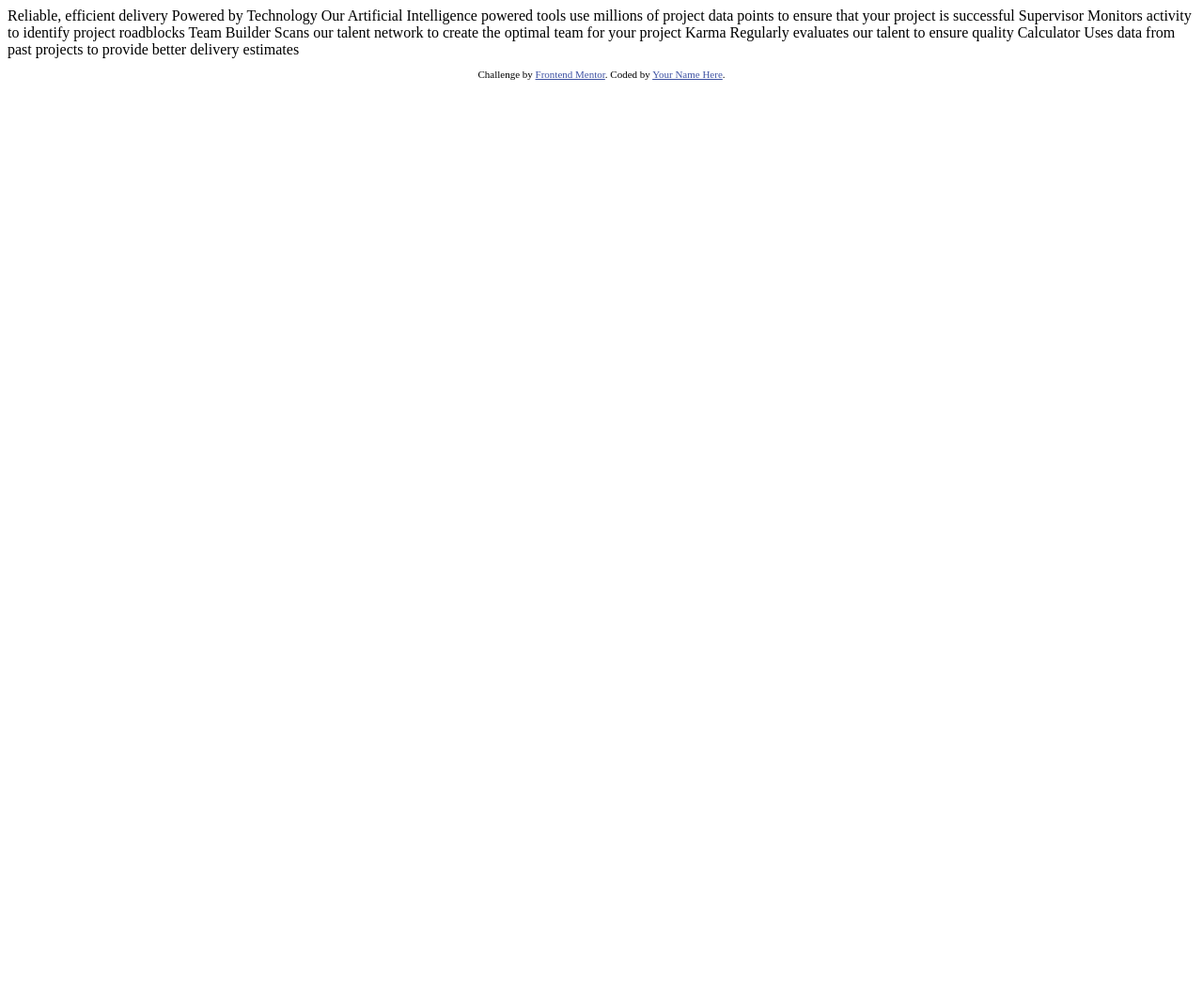
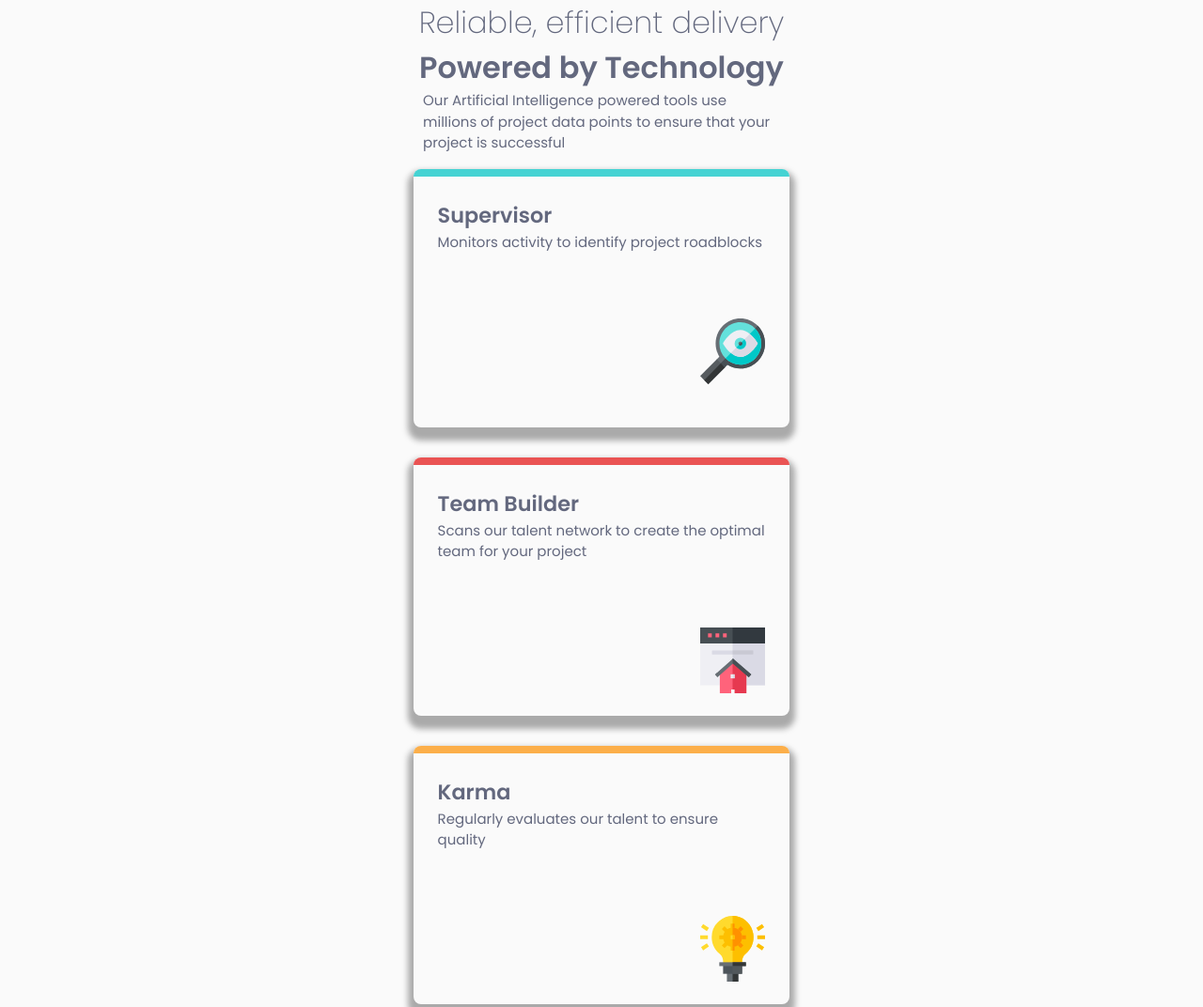
Before and after one commit to nadielotiene/four-card-feature-section, a plain HTML site: page index.html in a window 1280 px wide. Shown: the top 1072 px of the page at 94% size. Before the commit the page ends 800 px from the top, so only its background shows below. Drawn offline with Linux system fonts and the light colour scheme.

Commit message:
first commit

```diff
--- a/index.html
+++ b/index.html
@@ -3,43 +3,52 @@
 <head>
   <meta charset="UTF-8">
   <meta name="viewport" content="width=device-width, initial-scale=1.0"> <!-- displays site properly based on user's device -->
-
   <link rel="icon" type="image/png" sizes="32x32" href="./images/favicon-32x32.png">
-
+  <link rel="preconnect" href="https://fonts.googleapis.com">
+  <link rel="preconnect" href="https://fonts.gstatic.com" crossorigin>
+  <link href="https://fonts.googleapis.com/css2?family=Poppins:ital,wght@0,100;0,200;0,300;0,400;0,500;0,600;0,700;0,800;0,900;1,100;1,200;1,300;1,400;1,500;1,600;1,700;1,800;1,900&display=swap" rel="stylesheet">
+  <link rel="stylesheet" href="style.css">
   <title>Frontend Mentor | Four card feature section</title>
-
-  <!-- Feel free to remove these styles or customise in your own stylesheet 👍 -->
-  <style>
-    .attribution { font-size: 11px; text-align: center; }
-    .attribution a { color: hsl(228, 45%, 44%); }
-  </style>
 </head>
 <body>
 
-  Reliable, efficient delivery
-  Powered by Technology
+  <p class="slogan-thin">Reliable, efficient delivery</p>
+  <p class="slogan-bold">Powered by Technology</p>
 
-  Our Artificial Intelligence powered tools use millions of project data points
-  to ensure that your project is successful
+  <p class="text info">
+    Our Artificial Intelligence powered tools use millions of project data points
+    to ensure that your project is successful
+  </p>
 
-  Supervisor
-  Monitors activity to identify project roadblocks
+  <div class="cards cyan">
+    <h2 class="card-title">Supervisor</h2>
+    <p class="text">Monitors activity to identify project roadblocks</p>
+    <img src="./images/icon-supervisor.svg" alt="magnifier">
+  </div>
 
-  Team Builder
-  Scans our talent network to create the optimal team for your project
+  <div class="cards red">
+    <h2 class="card-title">Team Builder</h2>
+    <p class="text">Scans our talent network to create the optimal team for your project</p>
+    <img src="./images/icon-team-builder.svg" alt="house">
+  </div>
 
-  Karma
-  Regularly evaluates our talent to ensure quality
+  <div class="cards orange">
+    <h2 class="card-title">Karma</h2>
+    <p class="text">Regularly evaluates our talent to ensure quality</p>
+    <img src="./images/icon-karma.svg" alt="light bulb">
+  </div>
 
-  Calculator
-  Uses data from past projects to provide better delivery estimates
+  <div class="cards blue">
+    <h2 class="card-title">Calculator</h2>
+    <p class="text">Uses data from past projects to provide better delivery estimates</p>
+    <img src="./images/icon-calculator.svg" alt="monitor">
+  </div>
 
-
-  <footer>
+  <!-- <footer>
     <p class="attribution">
       Challenge by <a href="https://www.frontendmentor.io?ref=challenge" target="_blank">Frontend Mentor</a>.
       Coded by <a href="#">Your Name Here</a>.
     </p>
-  </footer>
+  </footer> -->
 </body>
 </html>
--- /dev/null
+++ b/style.css
@@ -0,0 +1,70 @@
+* {
+  box-sizing: border-box;
+  margin: 0;
+  padding: 0;
+}
+
+body {
+    display: flex;
+    flex-wrap: wrap;
+    flex-direction: column;
+    align-items: center;
+    font-family: "Poppins", serif;
+    font-size: 15px;
+    line-height: 1.5;
+    color: hsl(228, 12%, 44%);
+    background-color: hsl(0, 0%, 98%);
+    min-height: 100vh;
+}
+
+.slogan-thin {
+    font-size: 2rem;
+    font-weight: 200;
+}
+
+.slogan-bold {
+    font-size: 2rem;
+    font-weight: 600;
+}
+
+.info {
+    inline-size: 380px;
+}
+
+.text {
+    font-weight: 400;
+}
+
+.cards {
+    display: flex;
+    flex-direction: column;
+    border-top: .5rem solid;
+    border-radius: .5rem;
+    box-shadow: 0 8px 6px 6px #aaa;
+    width: 400px;
+    height: 275px;
+    margin: 1rem;
+    padding: 2%;
+}
+
+.cyan {border-color: hsl(180, 62%, 55%);}
+.red {border-color: hsl(0, 78%, 62%);}
+.orange {border-color: hsl(34, 97%, 64%);}
+.blue {border-color: hsl(212, 86%, 64%);}
+
+.card-title {
+    font-size: 1.4rem;
+    font-weight: 600;
+}
+
+img {
+    width: 20%;
+    height: auto;
+    margin-top: 20%;
+    align-self: flex-end;
+}
+
+
+
+/* .attribution { font-size: 11px; text-align: center; }
+.attribution a { color: hsl(228, 45%, 44%); } */
```
Also changed, not shown: 1 other file.
